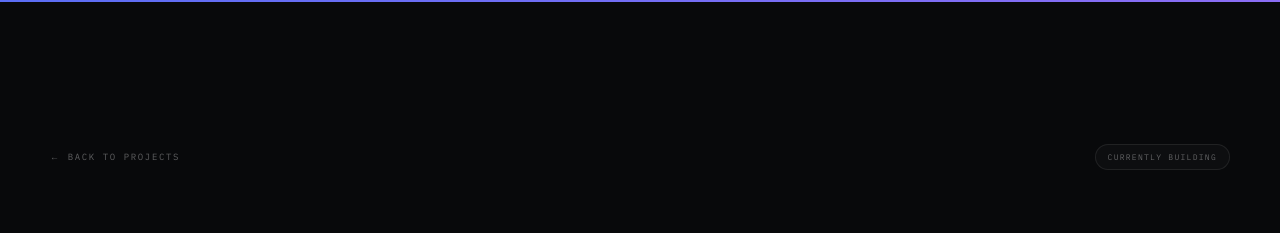
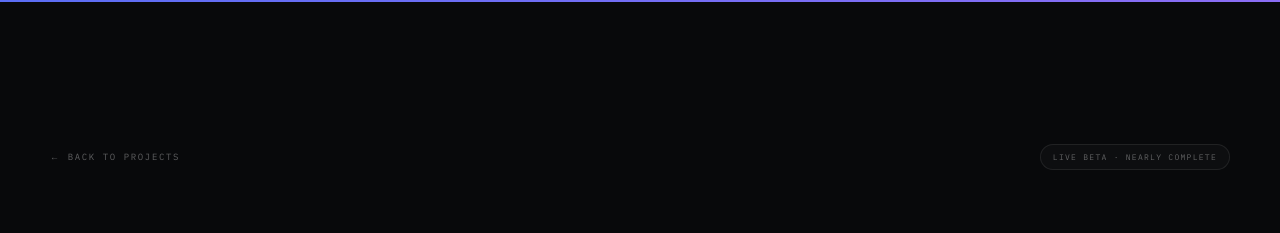
Before and after one commit to nityansh19/nityansh-portfolio, a Next.js app: page /projects/careerupai in a window 1280 px wide. Shown: the top 233 px of the page. Built offline with nearby package versions, Linux system fonts and the light colour scheme.

Commit message:
feat: link CareerUpAI case study to live deployment

```diff
--- a/app/projects/careerupai/page.tsx
+++ b/app/projects/careerupai/page.tsx
@@ -21,7 +21,7 @@ export default function CareerUpAIPage() {
   return (
     <ProjectCaseStudy
       eyebrow="Flagship 01 / AI career platform"
-      status="Currently building"
+      status="Live beta · Nearly complete"
       title={<>CareerUp<span className="text-accent">AI</span></>}
       intro="A career platform built to turn scattered resume, profile, and career information into clearer next actions."
       metrics={[
@@ -36,7 +36,9 @@ export default function CareerUpAIPage() {
       approachTitle="Bring the workflow into one product."
       approachCopy="CareerUpAI connects resume analysis, profile information, feedback, and guidance so the experience feels like one system instead of several disconnected tools."
       statusTitle="Building the product, not just the demo."
-      statusCopy="I’m using CareerUpAI to learn how to scope a larger idea, connect frontend and backend systems, integrate AI into an actual workflow, and improve the product without letting the interface become crowded."
+      statusCopy="CareerUpAI is now deployed as a working product while I continue polishing flows, UX and the AI-assisted career experience."
+      secondaryHref="https://career-up-ai-delta.vercel.app/"
+      secondaryLabel="View live CareerUpAI"
       preview={
         <div className="relative min-h-[340px] overflow-hidden p-5 sm:min-h-[420px] sm:p-8 md:p-10">
           <div className="pointer-events-none absolute inset-0 bg-[radial-gradient(circle_at_72%_38%,rgba(91,110,245,.14),transparent_38%)]" />
```
